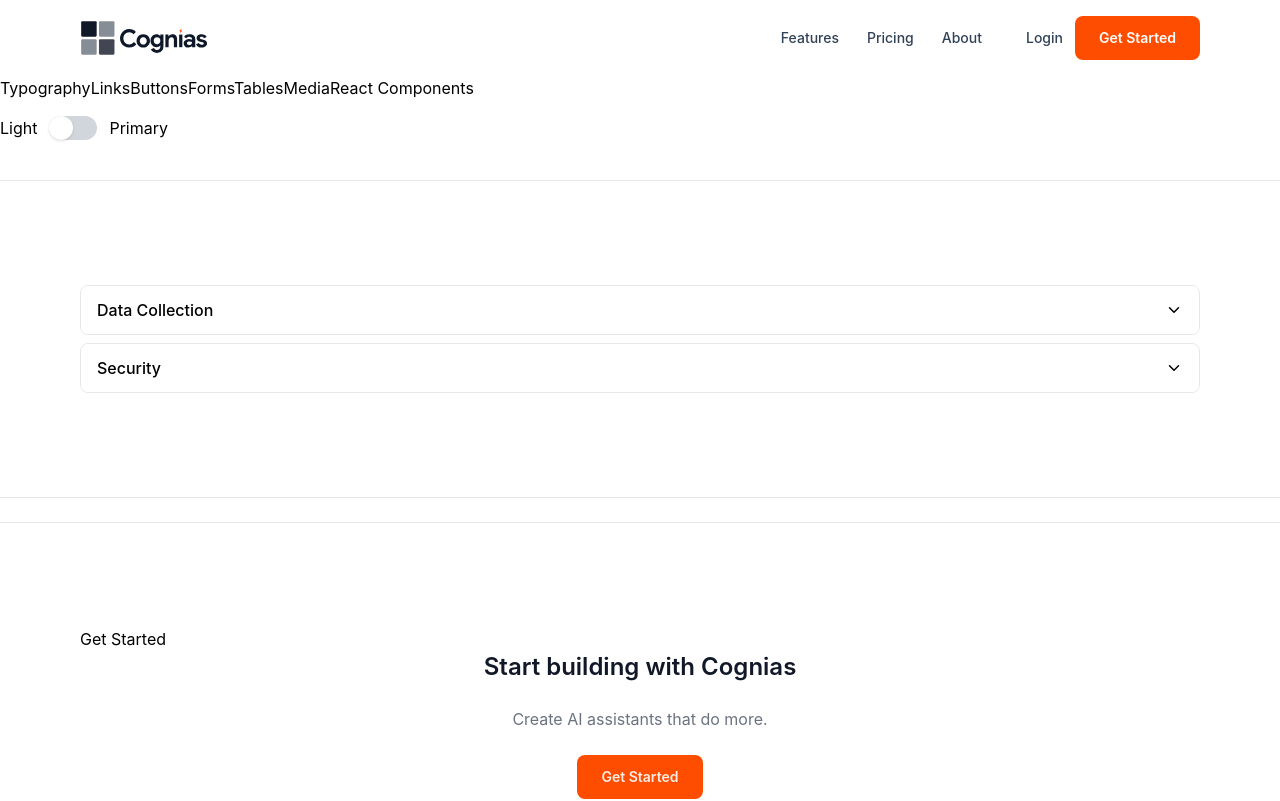
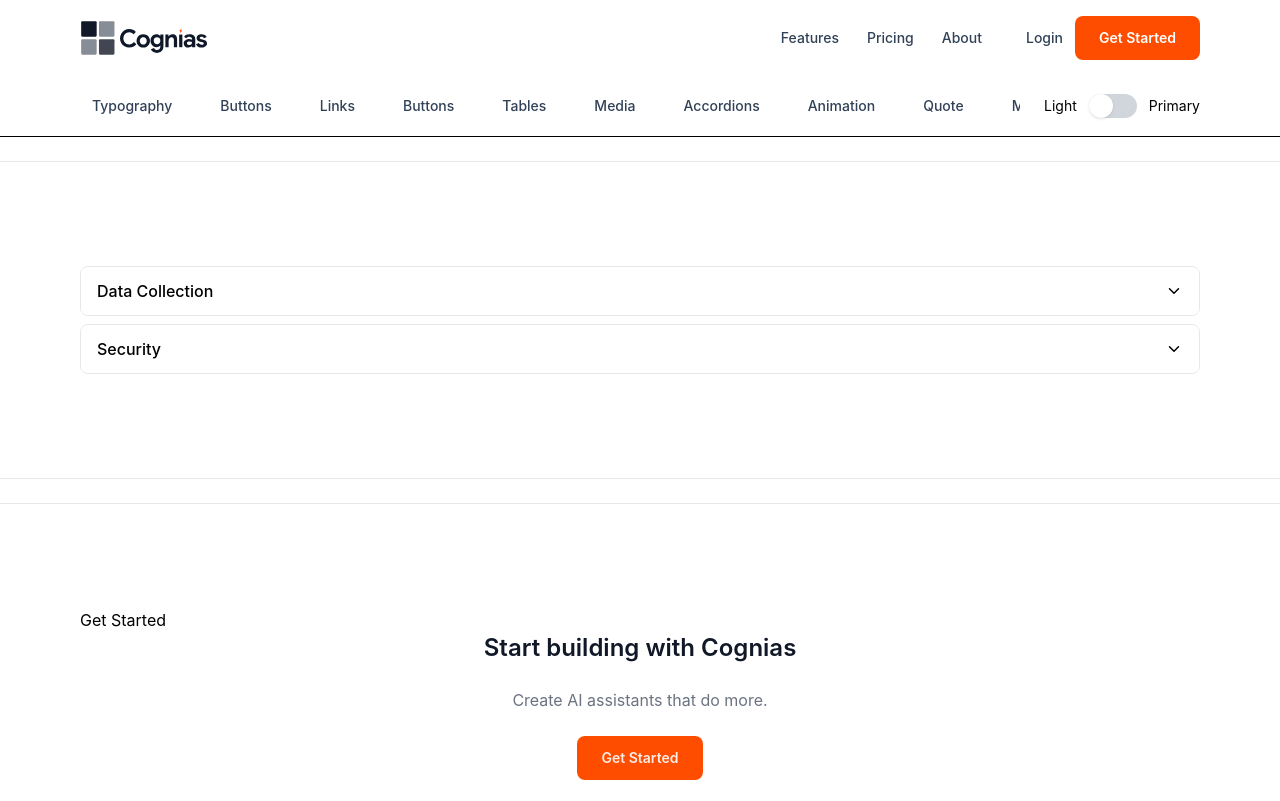
Before and after one commit to prandle/cognias-marketing, a React (Vite) app: page /components in a window 1280 px wide. Shown: the top 801 px of the page. Built offline with nearby package versions, Linux system fonts and the light colour scheme.

Commit message:
components quicklinks

```diff
--- /dev/null
+++ b/src/components/ui/componentsMenu.tsx
@@ -0,0 +1,31 @@
+import Link from "./Link";
+
+export default function componentsNav() {
+
+      const linkClasses = (active?: boolean) =>
+        [
+          "block rounded-md px-3 py-2 text-sm font-medium transition-colors",
+          "text-slate-700 hover:bg-slate-100 hover:text-slate-900",
+          active && "bg-blue-100 text-blue-800",
+        ]
+          .filter(Boolean)
+          .join(" ");
+
+  return (
+
+    <nav className="flex gap-6 overflow-x-auto no-scrollbar whitespace-nowrap">
+
+      <Link to="#typography" className={linkClasses()}>Typography</Link>
+      <Link to="#buttons" className={linkClasses()}>Buttons</Link>
+      <Link to="#links" className={linkClasses()}>Links</Link>
+      <Link to="#forms" className={linkClasses()}>Buttons</Link>
+      <Link to="#tables" className={linkClasses()}>Tables</Link>
+      <Link to="#media" className={linkClasses()}>Media</Link>
+      <Link to="#accordions" className={linkClasses()}>Accordions</Link>
+      <Link to="#animation" className={linkClasses()}>Animation</Link>
+      <Link to="#quote" className={linkClasses()}>Quote</Link>
+      <Link to="#cta" className={linkClasses()}>Main CTA</Link>
+
+
+    </nav>
+  )}
--- a/src/components/ui/index.tsx
+++ b/src/components/ui/index.tsx
@@ -8,3 +8,4 @@ export { Textarea } from "./Textarea";
 export { Accordion } from "./Accordion";
 export { HeroAnimation } from "./HeroAnimation";
 export { default as Link} from "./Link"
+export { default as ComponentsNav} from "./componentsMenu"
--- a/src/pages/components.tsx
+++ b/src/pages/components.tsx
@@ -1,7 +1,8 @@
 import { FullWidthBand } from "../components/layout";
-import { Link, Button, Accordion } from "../components/ui";
+import { Button, Accordion, ComponentsNav } from "../components/ui";
 import { GetStarted } from "../components/widgets";
 import { useState } from "react";
+
 
 export default function ComponentsLibrary() {
 
@@ -10,29 +11,35 @@ export default function ComponentsLibrary() {
   return (
     <>
 
-      <nav className="row">
-        <Link to="#typography" className="ease-in-out duration-500">Typography</Link>
-        <Link to="#links" className="ease-in-out duration-500">Links</Link>
-        <Link to="#buttons" className="ease-in-out duration-500">Buttons</Link>
-        <Link to="#forms" className="ease-in-out duration-500">Forms</Link>
-        <Link to="#tables" className="ease-in-out duration-500">Tables</Link>
-        <Link to="#media" className="ease-in-out duration-500">Media</Link>
-        <Link to="#reactComponents" className="ease-in-out duration-500">React Components</Link>
+<div className="sticky top-0 z-40 bg-background/80 backdrop-blur border-b">
+  <div className="max-w-6xl mx-auto px-4 py-3 flex items-center justify-between gap-6">
+
+    {/* Nav links */}
+    <nav className="flex gap-6 overflow-x-auto">
+      <ComponentsNav/>
     </nav>
 
-      <div className="flex items-center gap-3 py-4">
-        <span>Light</span>
+    {/* Toggle */}
+    <div className="flex items-center gap-3 shrink-0">
+      <span className="text-sm">Light</span>
+
       <button
         onClick={() => setIsPrimaryBg(prev => !prev)}
-          className={`w-12 h-6 rounded-full transition ${isPrimaryBg ? "bg-primary" : "bg-gray-300"
+        className={`w-12 h-6 rounded-full transition ${
+          isPrimaryBg ? "bg-primary" : "bg-gray-300"
         }`}
       >
         <div
-            className={`h-6 w-6 bg-white rounded-full shadow transform transition ${isPrimaryBg ? "translate-x-6" : ""
+          className={`h-6 w-6 bg-white rounded-full shadow transform transition ${
+            isPrimaryBg ? "translate-x-6" : ""
           }`}
         />
       </button>
-        <span>Primary</span>
+
+      <span className="text-sm">Primary</span>
+    </div>
+
+  </div>
 </div>
 
       {/* React Components */}
--- a/src/version.json
+++ b/src/version.json
@@ -1,3 +1,3 @@
 {
-  "build": 102
+  "build": 104
 }
```
Also changed, not shown: 1 other file (tests, documents, lock files or other folders). Lines whose indentation alone changed are shown as unchanged.
